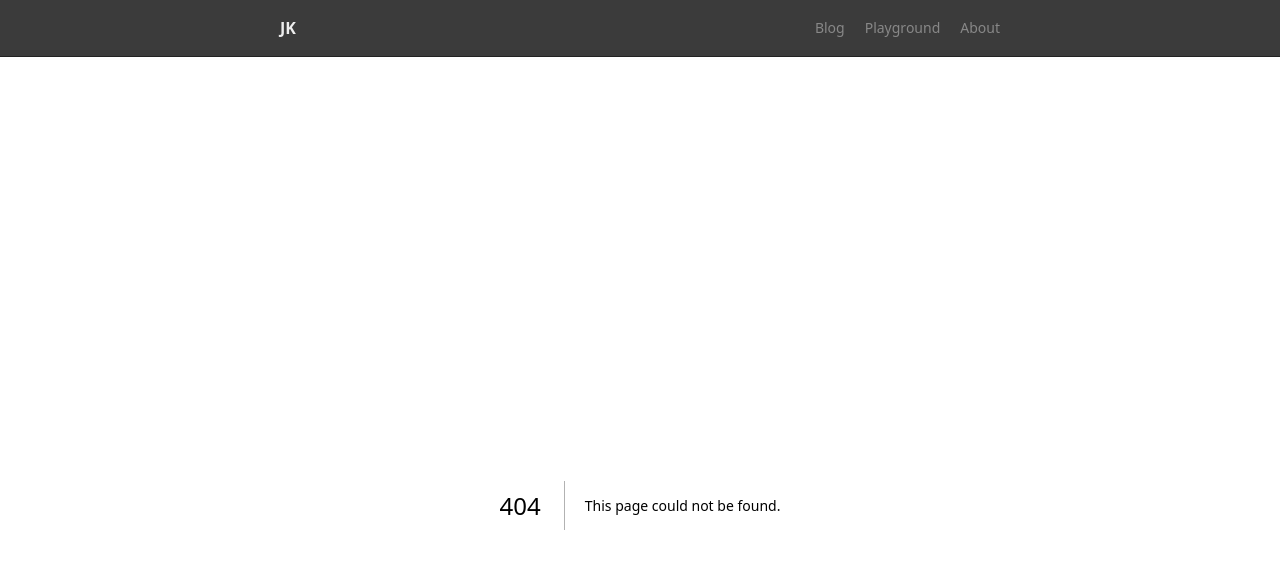
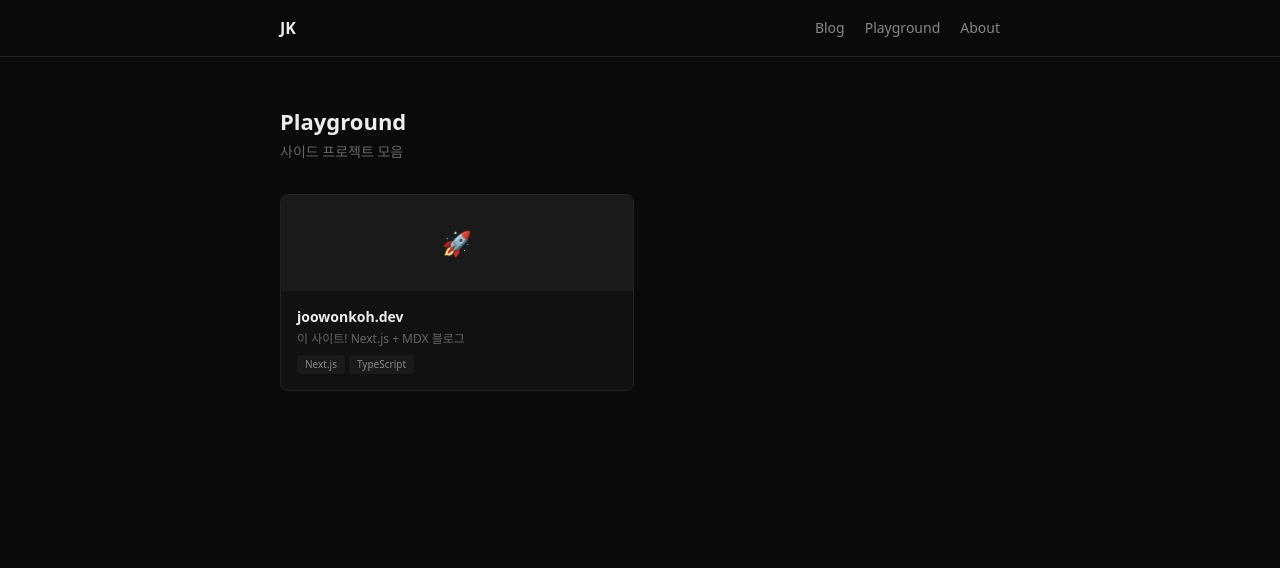
Before and after one commit to joowon-dev/joowonkoh-dev, a Next.js app: page /playground in a window 1280 px wide. Before the commit this address had no page. Shown: the top 568 px of the page. Built offline with nearby package versions, Linux system fonts and the light colour scheme.

Commit message:
feat: add playground page with project card grid

```diff
--- /dev/null
+++ b/src/app/playground/page.tsx
@@ -0,0 +1,49 @@
+import { projects } from "@/lib/projects";
+import type { Metadata } from "next";
+
+export const metadata: Metadata = {
+  title: "Playground",
+  description: "사이드 프로젝트 모음",
+};
+
+export default function PlaygroundPage() {
+  return (
+    <div>
+      <h1 className="text-[22px] font-bold">Playground</h1>
+      <p className="mt-1 text-sm text-text-muted">사이드 프로젝트 모음</p>
+      <div className="mt-8 grid grid-cols-2 gap-3">
+        {projects.map((project) => (
+          <a
+            key={project.title}
+            href={project.href}
+            target="_blank"
+            rel="noopener noreferrer"
+            className="group overflow-hidden rounded-lg border border-border bg-card-bg transition-colors hover:border-text-muted"
+          >
+            <div className="flex h-24 items-center justify-center bg-tag-bg text-2xl">
+              🚀
+            </div>
+            <div className="p-4">
+              <h3 className="text-sm font-semibold text-text-primary">
+                {project.title}
+              </h3>
+              <p className="mt-1 text-xs text-text-muted">
+                {project.description}
+              </p>
+              <div className="mt-2 flex gap-1">
+                {project.tags.map((tag) => (
+                  <span
+                    key={tag}
+                    className="rounded bg-tag-bg px-2 py-0.5 text-[10px] text-text-secondary"
+                  >
+                    {tag}
+                  </span>
+                ))}
+              </div>
+            </div>
+          </a>
+        ))}
+      </div>
+    </div>
+  );
+}
```
